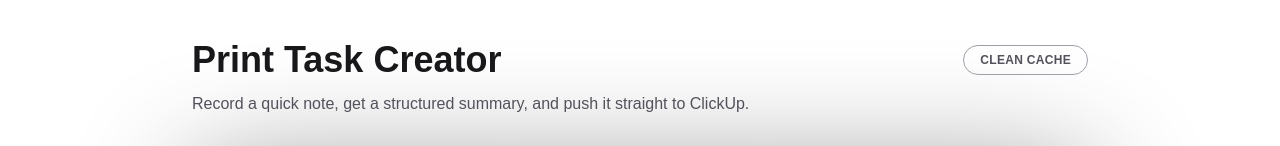
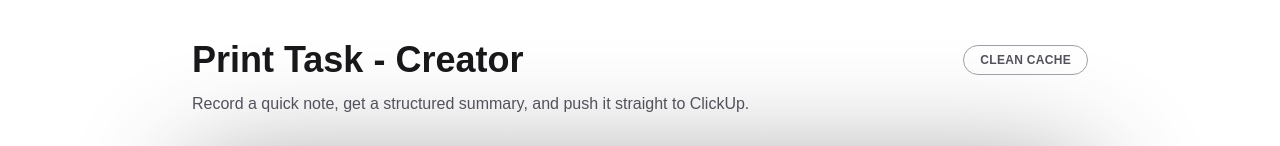
Before and after one commit to cbeltrangomez84/ai-helper, a Next.js app: page / in a window 1280 px wide. Shown: the top 146 px of the page. Built offline with nearby package versions, Linux system fonts and the light colour scheme.

Commit message:
fix: update title in header for clarity and consistency

```diff
--- a/src/app/page.tsx
+++ b/src/app/page.tsx
@@ -462,7 +462,7 @@ export default function Home() {
       <div className="w-full max-w-4xl space-y-8">
         <header className="flex flex-col gap-3 text-center sm:text-left">
           <div className="flex flex-col items-center justify-between gap-2 sm:flex-row">
-            <h1 className="text-3xl font-semibold sm:text-4xl text-zinc-900">Print Task Creator</h1>
+            <h1 className="text-3xl font-semibold sm:text-4xl text-zinc-900">Print Task - Creator</h1>
             {IS_NON_PROD && (
               <button
                 type="button"
```
